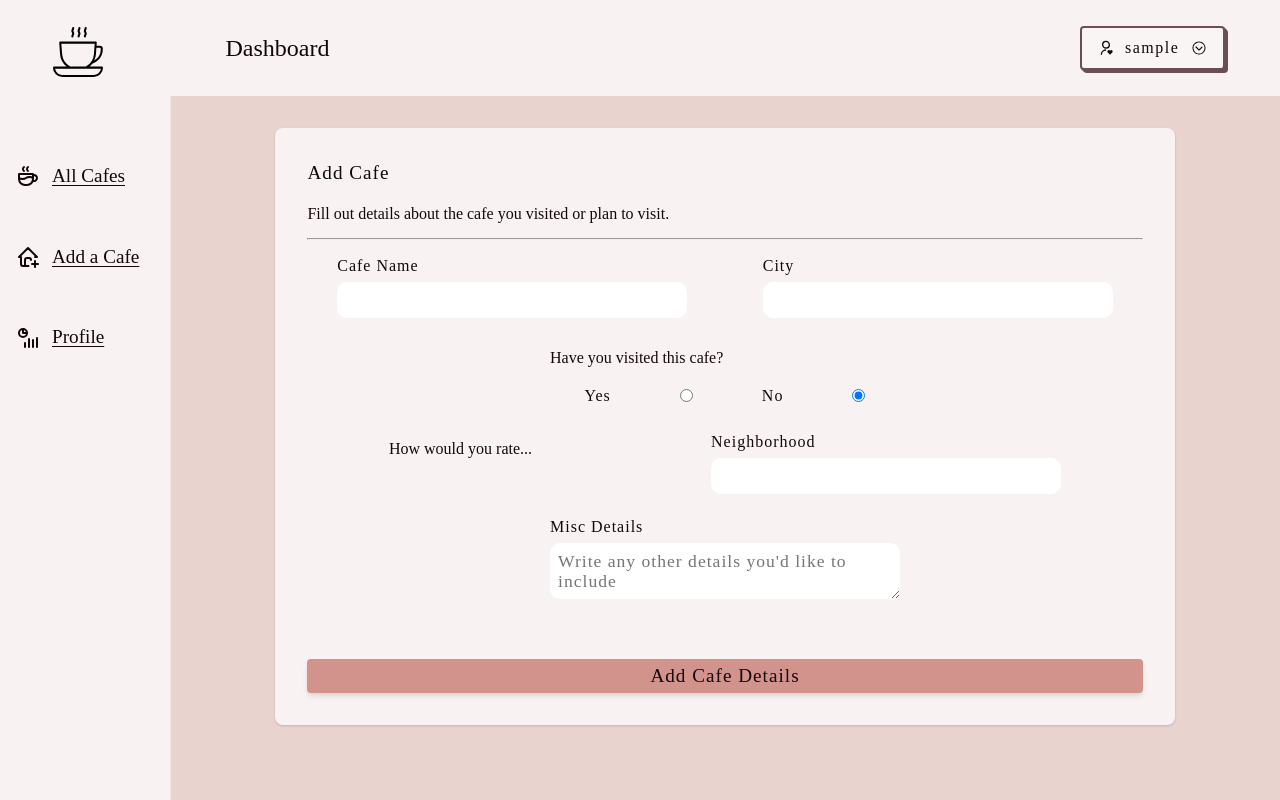
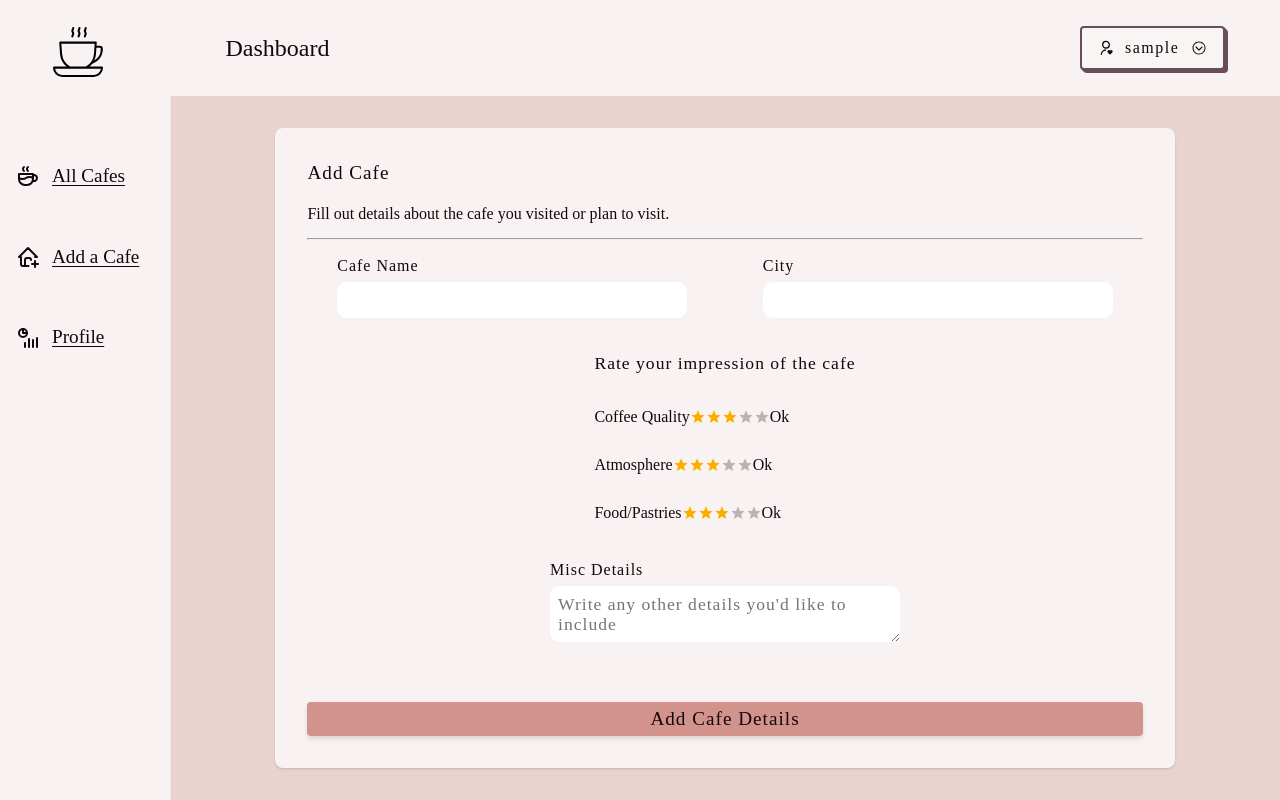
Before and after one commit to whitneywind/cafe-tracking, a React (Create React App) app in the folder client/: page /dashboard/add-cafe in a window 1280 px wide. Built offline with nearby package versions, Linux system fonts and the light colour scheme; sample sign-in values are in the browser's storage.

Commit message:
add cafe form and mui

```diff
--- a/client/package.json
+++ b/client/package.json
@@ -3,6 +3,9 @@
   "version": "0.1.0",
   "private": true,
   "dependencies": {
+    "@mui/icons-material": "^5.11.16",
+    "@mui/material": "^5.12.1",
+    "@mui/styled-engine-sc": "^5.12.0",
     "@testing-library/jest-dom": "^5.16.5",
     "@testing-library/react": "^13.4.0",
     "@testing-library/user-event": "^13.5.0",
--- a/client/src/pages/dashboard-pages/AddCafe.jsx
+++ b/client/src/pages/dashboard-pages/AddCafe.jsx
@@ -2,13 +2,31 @@ import styled from "styled-components";
 import { useState } from "react";
 import Alert from "../../components/Alert";
 import { useAppContext } from "../../context/appContext";
+import Rating from "@mui/material/Rating";
+// import Box from "@mui/material/Box";
+import StarIcon from "@mui/icons-material/Star";
 
 const AddCafe = () => {
+  // TO-DO: refactor into a single object
   const [name, setName] = useState("");
   const [city, setCity] = useState("");
   const [neighborhood, setNeighborhood] = useState("");
   const [details, setDetails] = useState("");
   const [visited, setVisited] = useState(false);
+  const [value, setValue] = useState(3);
+  const [hover, setHover] = useState(-1);
+
+  const labels = {
+    1: "Worthless",
+    2: "Poor",
+    3: "Ok",
+    4: "Good",
+    5: "Excellent",
+  };
+
+  const getLabelText = (value) => {
+    return `${value} Star${value !== 1 ? "s" : ""}, ${labels[value]}`;
+  };
 
   const { showAlert } = useAppContext();
 
@@ -51,7 +69,7 @@ const AddCafe = () => {
               </div>
             </div>
 
-            <div className="form-row visited-row">
+            {/* <div className="form-row visited-row">
               <p>Have you visited this cafe?</p>
               <div className="middle-row">
                 <label htmlFor="visited-yes">Yes</label>
@@ -73,14 +91,82 @@ const AddCafe = () => {
                   onChange={() => setVisited(false)}
                 />
               </div>
+            </div> */}
+
+            <div className="form-section ratings">
+              <div className="form-row">
+                <h2>Rate your impression of the cafe</h2>
+                <div className="rating-box">
+                  <p>Coffee Quality</p>
+                  <Rating
+                    name="hover-feedback"
+                    value={value}
+                    precision={1}
+                    getLabelText={getLabelText}
+                    onChange={(event, newValue) => {
+                      setValue(newValue);
+                    }}
+                    size="small"
+                    onChangeActive={(event, newHover) => {
+                      setHover(newHover);
+                    }}
+                    emptyIcon={<StarIcon fontSize="inherit" />}
+                  />
+                  {value !== null && (
+                    <p className="rating-desc">
+                      {labels[hover !== -1 ? hover : value]}
+                    </p>
+                  )}
+                </div>
+                <div className="rating-box">
+                  <p>Atmosphere</p>
+                  <Rating
+                    name="hover-feedback"
+                    value={value}
+                    precision={1}
+                    getLabelText={getLabelText}
+                    onChange={(event, newValue) => {
+                      setValue(newValue);
+                    }}
+                    size="small"
+                    onChangeActive={(event, newHover) => {
+                      setHover(newHover);
+                    }}
+                    emptyIcon={<StarIcon fontSize="inherit" />}
+                  />
+                  {value !== null && (
+                    <p className="rating-desc">
+                      {labels[hover !== -1 ? hover : value]}
+                    </p>
+                  )}
+                </div>
+                <div className="rating-box">
+                  <p>Food/Pastries</p>
+                  <Rating
+                    name="hover-feedback"
+                    value={value}
+                    precision={1}
+                    getLabelText={getLabelText}
+                    onChange={(event, newValue) => {
+                      setValue(newValue);
+                    }}
+                    size="small"
+                    onChangeActive={(event, newHover) => {
+                      setHover(newHover);
+                    }}
+                    emptyIcon={<StarIcon fontSize="inherit" />}
+                  />
+                  {value !== null && (
+                    <p className="rating-desc">
+                      {labels[hover !== -1 ? hover : value]}
+                    </p>
+                  )}
+                </div>
+              </div>
             </div>
 
-            <div className="extra-info form-section">
-              <div className="form-row">
-                <p htmlFor="neighborhood">How would you rate...</p>
-              </div>
-
-              <div className="form-row">
+            <div className="form-section">
+              {/* <div className="form-row">
                 <label htmlFor="neighborhood">Neighborhood</label>
                 <input
                   type="text"
@@ -89,7 +175,7 @@ const AddCafe = () => {
                   value={neighborhood}
                   onChange={(e) => setNeighborhood(e.target.value)}
                 />
-              </div>
+              </div> */}
 
               <div className="form-row">
                 <label htmlFor="neighborhood">Misc Details</label>
@@ -115,8 +201,17 @@ const AddCafe = () => {
 export default AddCafe;
 
 const Wrapper = styled.div`
+  .rating-box {
+    width: auto;
+    display: flex;
+    align-items: center;
+  }
   h1 {
     font-size: 1.2rem;
+    font-weight: 500;
+  }
+  h2 {
+    font-size: 1.1rem;
     font-weight: 500;
   }
   p {
```
Also changed, not shown: 1 other file (tests, documents, lock files or other folders).
